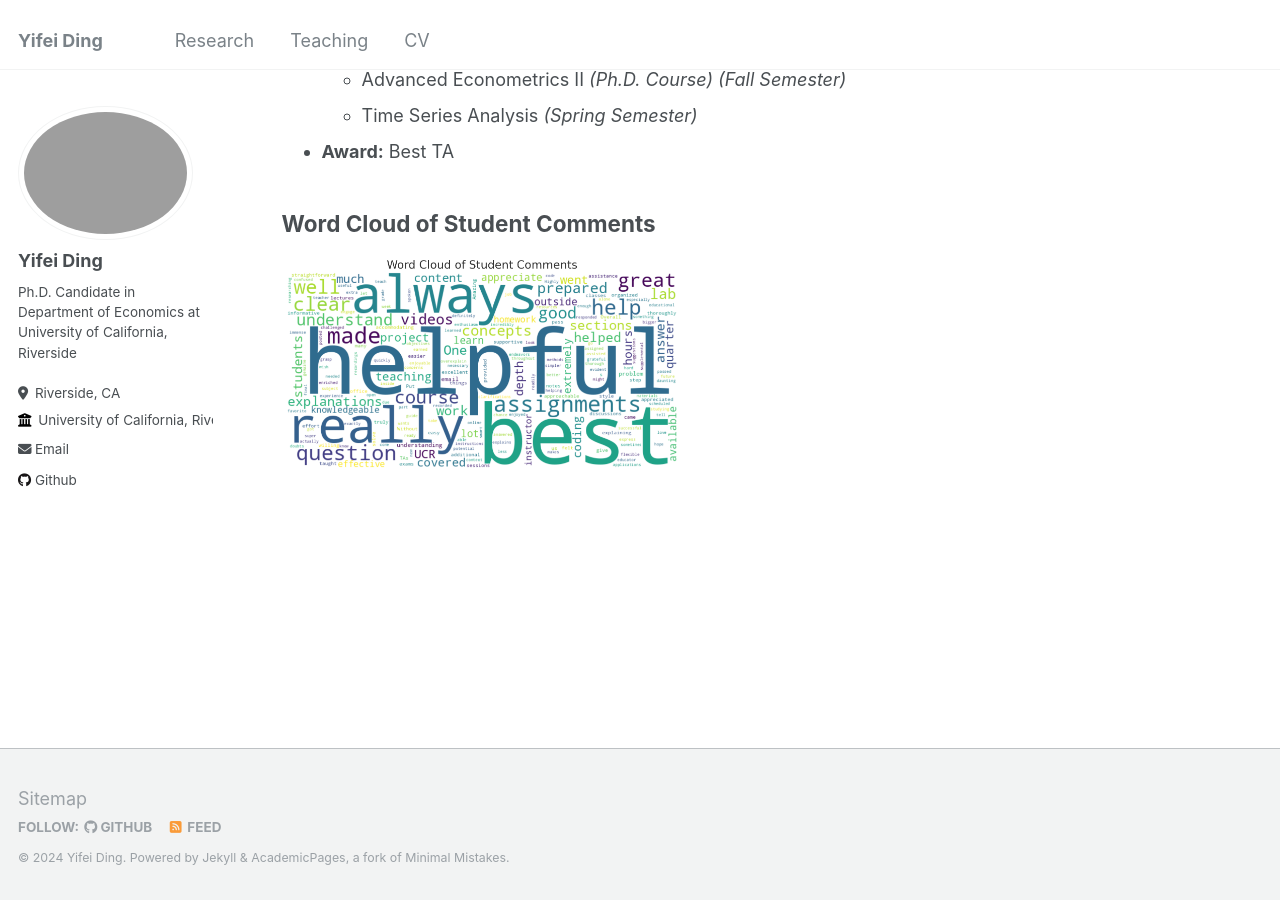
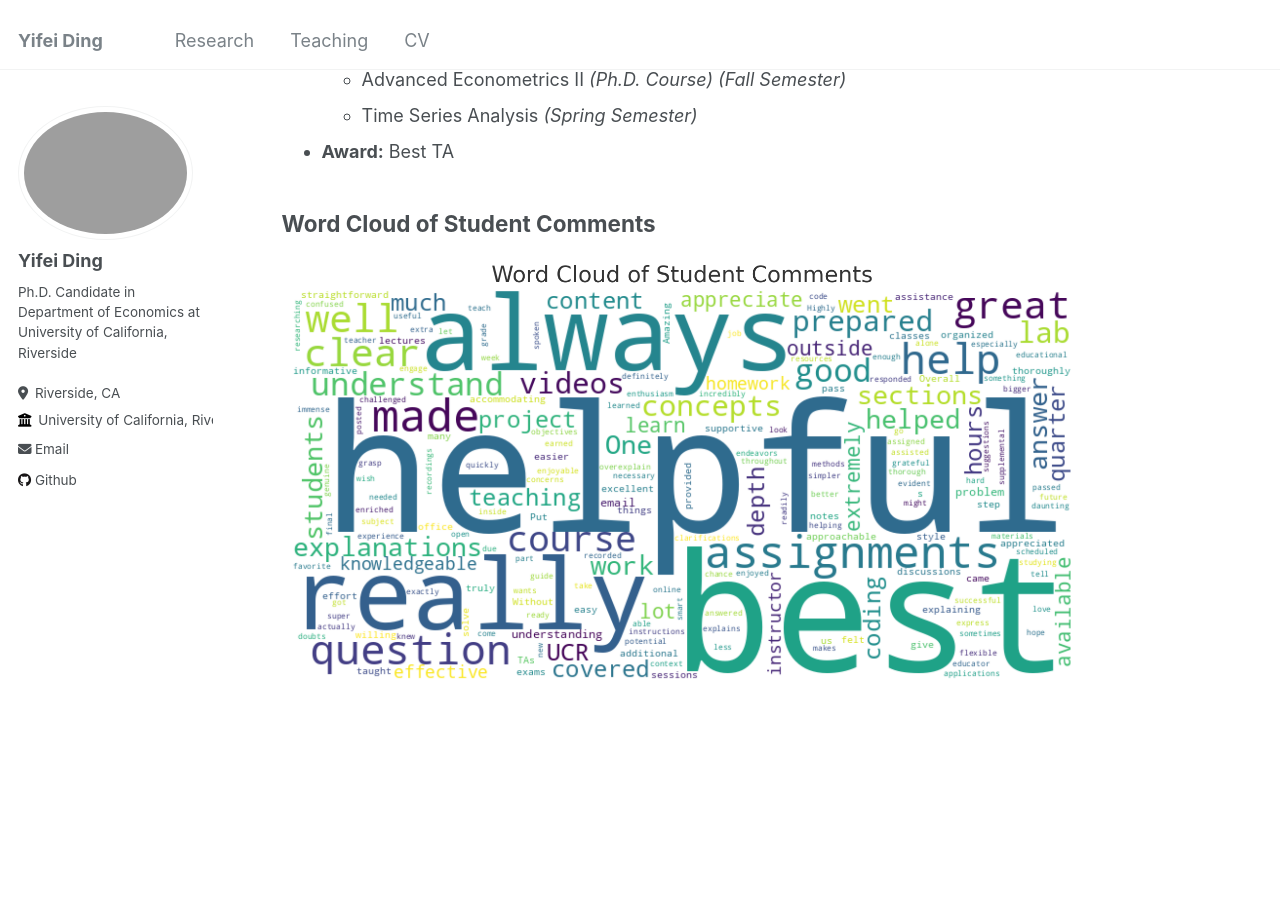
Before and after one commit to YifeiDing-UCR/YifeiDing-UCR.github.io, a Jekyll site: the page built from _pages/teaching.md, in a window 1280 px wide and 900 px high, scrolled down 717 px. Built offline with Jekyll 4.4.1, drawn with Linux system fonts in a browser that asks for light colours.

Commit message:
Update teaching.md

```diff
--- a/_pages/teaching.md
+++ b/_pages/teaching.md
@@ -34,4 +34,4 @@ author_profile: true
 
 
 ## Word Cloud of Student Comments
-<img src="../images/Word%20Cloud%20of%20Students%20Comments.png" alt="Word Cloud of Student Comments" width="400">
+<img src="../images/Word%20Cloud%20of%20Students%20Comments.png" alt="Word Cloud of Student Comments" width="800">
```
